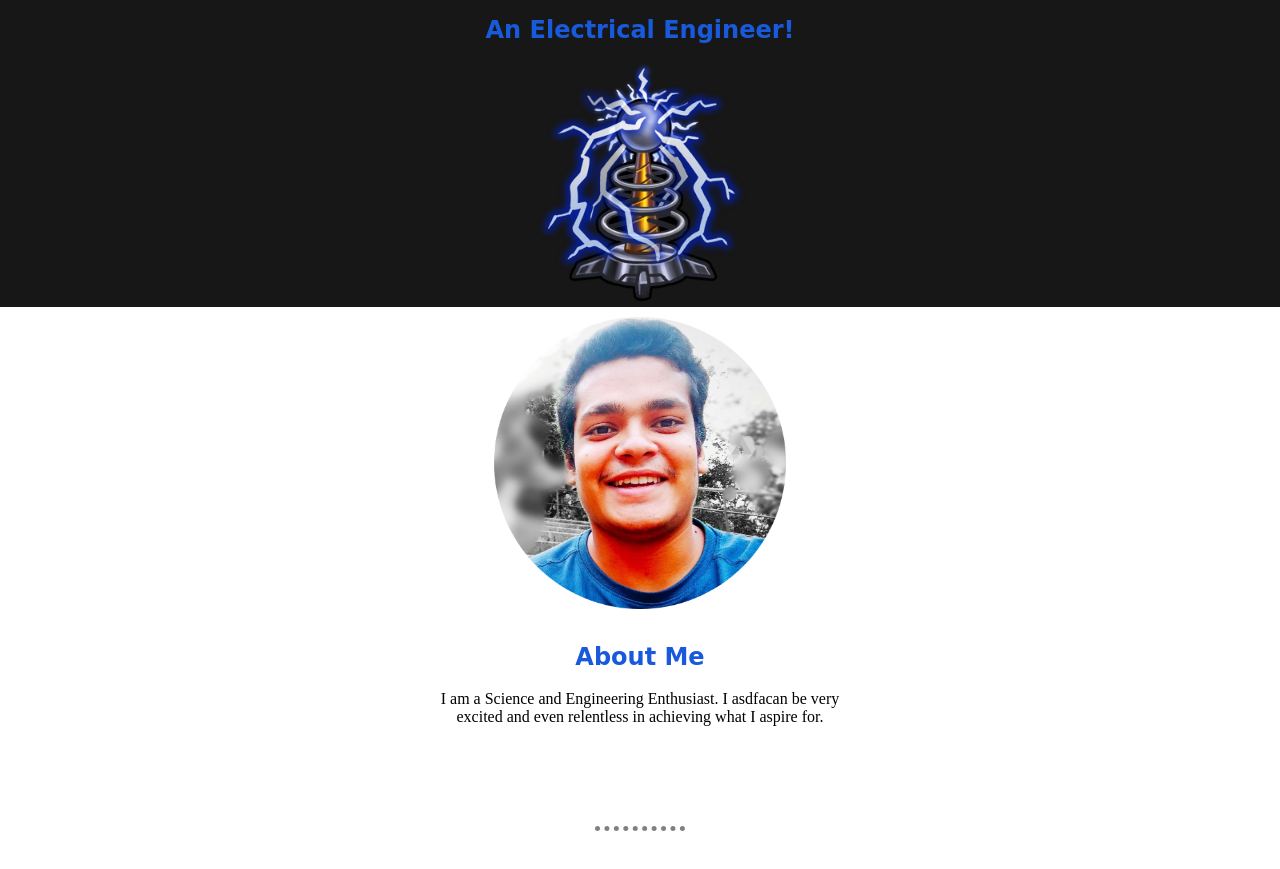
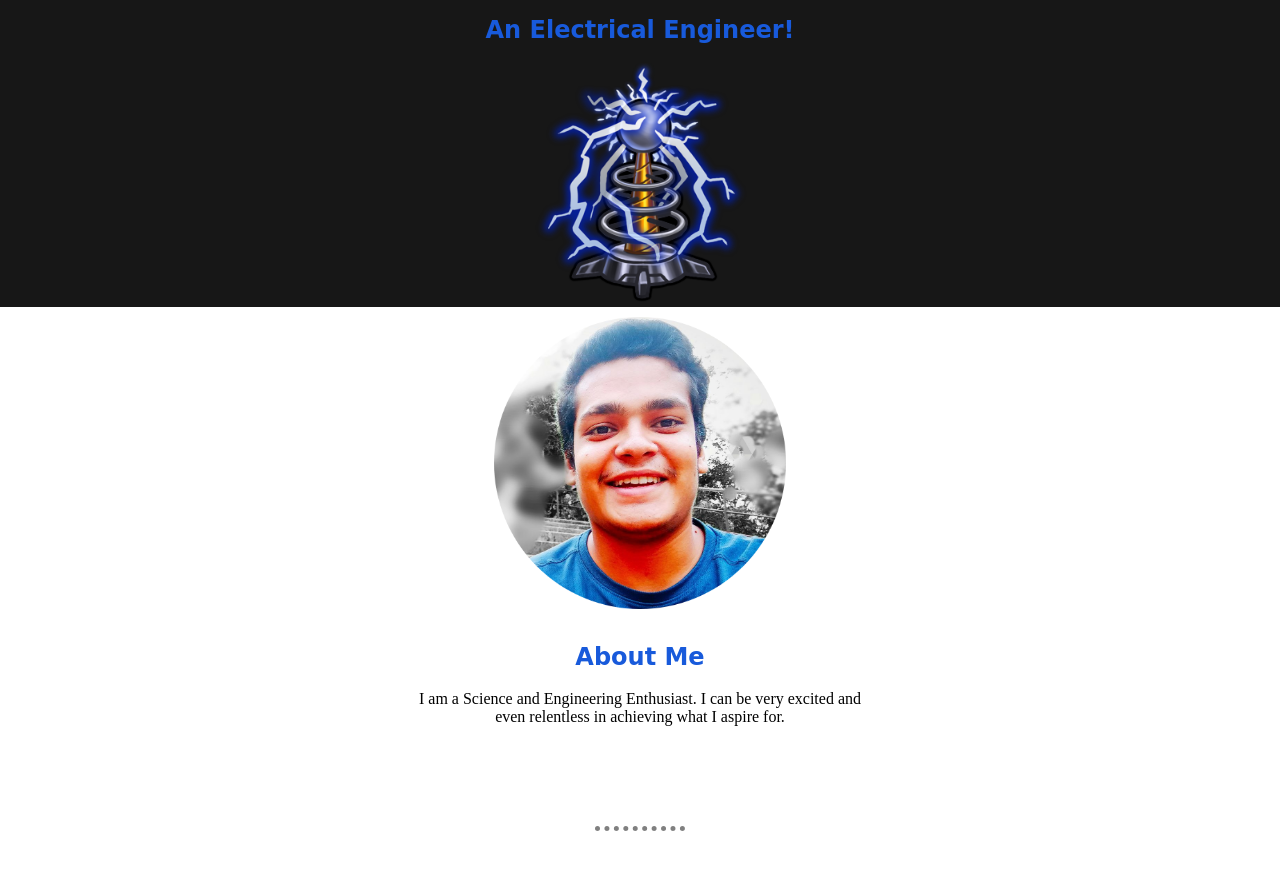
Before and after one commit to Aj88science/Protfolio, a plain HTML site: page index.html in a window 1280 px wide. Shown: the part 187-1056 px from the top of the page. Drawn offline with Linux system fonts and the light colour scheme; a web font is replaced by a local one.

Commit message:
Update index.html

```diff
--- a/index.html
+++ b/index.html
@@ -29,7 +29,7 @@
     <div class="about" id="about">
         <img src="ProfilePic.png" alt="Profile-Pic" class="imgo">
         <h2>About Me</h2>
-        <p>I am a Science and Engineering Enthusiast. I asdfacan be very excited and even relentless in achieving what I aspire for.</p>
+        <p>I am a Science and Engineering Enthusiast. I can be very excited and even relentless in achieving what I aspire for.</p>
     </div>
     <hr>
     <div class="qualification" id="qualification">
```
